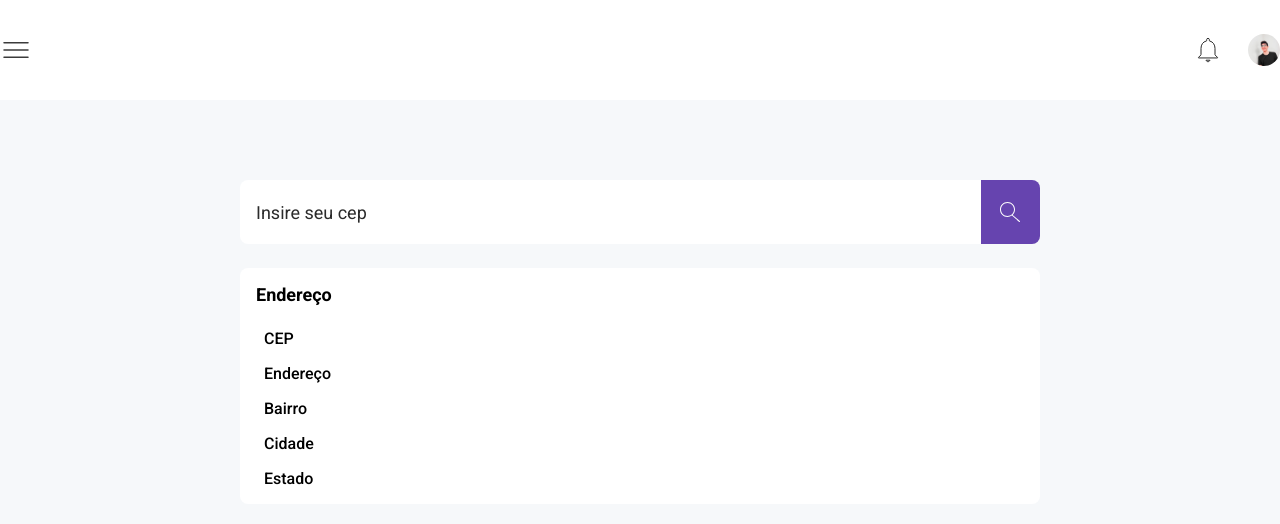
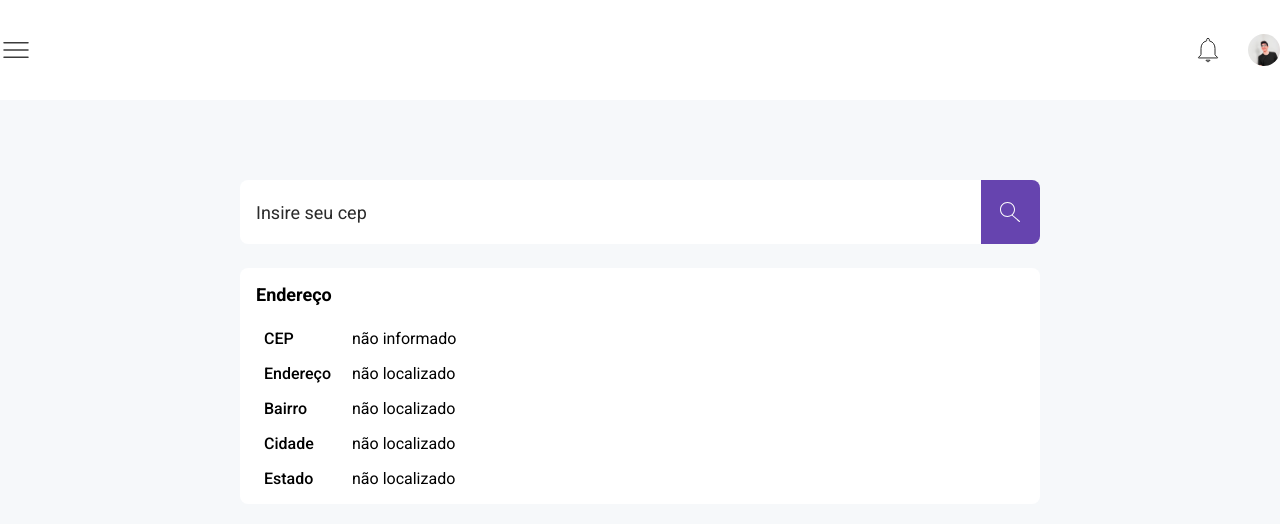
Before and after one commit to rsa98/enterpriseconnectionwai, a React (Vite) app: page / in a window 1280 px wide. Shown: the top 524 px of the page. Built offline with nearby package versions, Linux system fonts and the light colour scheme.

Commit message:
Novo update, com versão não preenchida

```diff
--- a/src/pages/Endereco/index.tsx
+++ b/src/pages/Endereco/index.tsx
@@ -15,7 +15,13 @@ let estado = "São Paulo";
 
 export function Endereco() {
 
-  const [localizar, setLocalizar] =  useState([]);
+  const [localizar, setLocalizar] =  useState({
+    cep: "não informado",
+    logradouro: "não localizado",
+    bairro: "não localizado",
+    localidade: "não localizado",
+    uf: "não localizado",
+  });
 
   function LocalizarCep(e) {
     // Previnindo que a página fique recarregando
```
